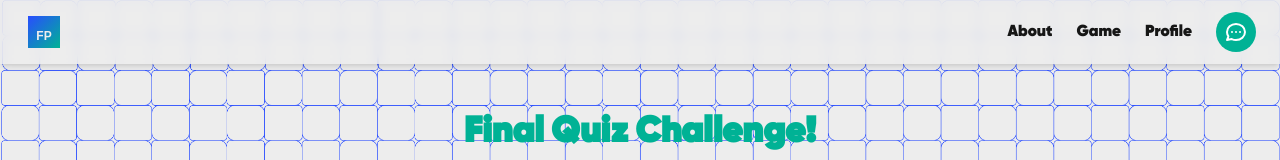
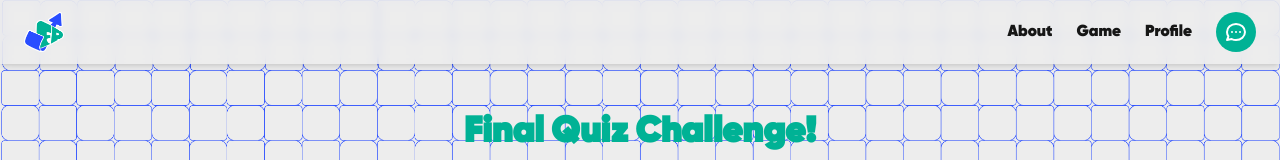
Before and after one commit to sid1234589/finplay-stock, a website: page quiz.html in a window 1280 px wide. Shown: the top 160 px of the page. Drawn offline with nearby package versions, Linux system fonts and the light colour scheme.

Commit message:
Updated quiz page

```diff
--- a/quiz.html
+++ b/quiz.html
@@ -190,18 +190,9 @@
 <body class="text-[#161616]">
 
     <header class="sticky top-0 z-50 shadow-md">
-        <nav class="container mx-auto px-6 py-3 flex justify-between items-center">
-            <a href="index.html" class="text-2xl font-bold flex items-center text-[#161616]">
-                 <svg class="w-10 h-10 mr-2" viewBox="0 0 100 100" xmlns="http://www.w3.org/2000/svg">
-                    <defs>
-                        <linearGradient id="grad1" x1="0%" y1="0%" x2="100%" y2="100%">
-                        <stop offset="0%" style="stop-color:#294DFF;stop-opacity:1" />
-                        <stop offset="100%" style="stop-color:#00B295;stop-opacity:1" />
-                        </linearGradient>
-                    </defs>
-                    <path fill="url(#grad1)" d="M10 10 H 90 V 90 H 10 Z M 20 20 H 80 V 80 H 20 Z M 50 30 L 70 50 L 50 70 L 30 50 Z" />
-                    <text x="50" y="60" font-family="Arial, sans-serif" font-size="30" fill="#EDEDED" text-anchor="middle" dy=".3em">FP</text>
-                </svg>
+         <nav class="container mx-auto px-6 py-3 flex justify-between items-center">
+            <a href="#" class="text-2xl font-bold flex items-center text-[#161616]">
+                <img src="images/Asset 121.png" alt="FinPlay Logo" class="w-10 h-10 mr-2">
             </a>
 
             <div class="hidden md:flex space-x-6 items-center">
@@ -238,7 +229,6 @@
     </header>
 
     <main class="container mx-auto px-6 py-12">
-
         <h1 class="text-3xl md:text-4xl font-bold text-[#00B295] mb-10 text-center"> Final Quiz Challenge!
         </h1>
 
```
